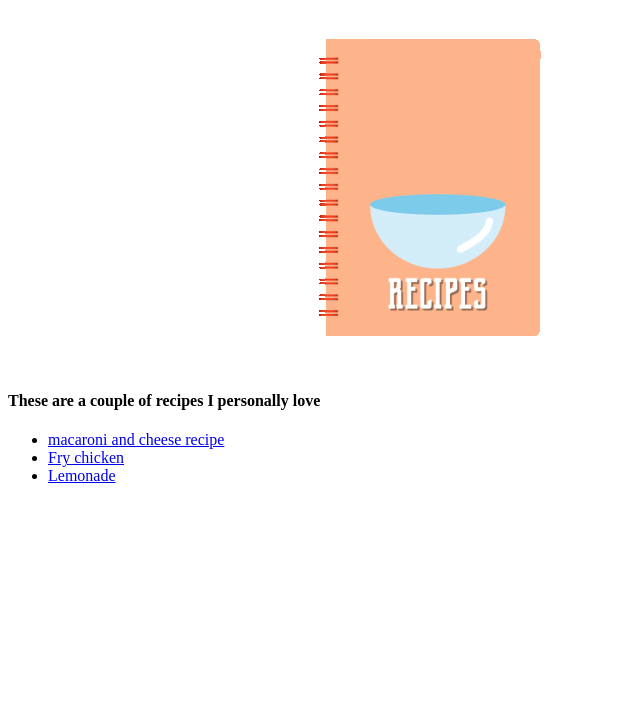
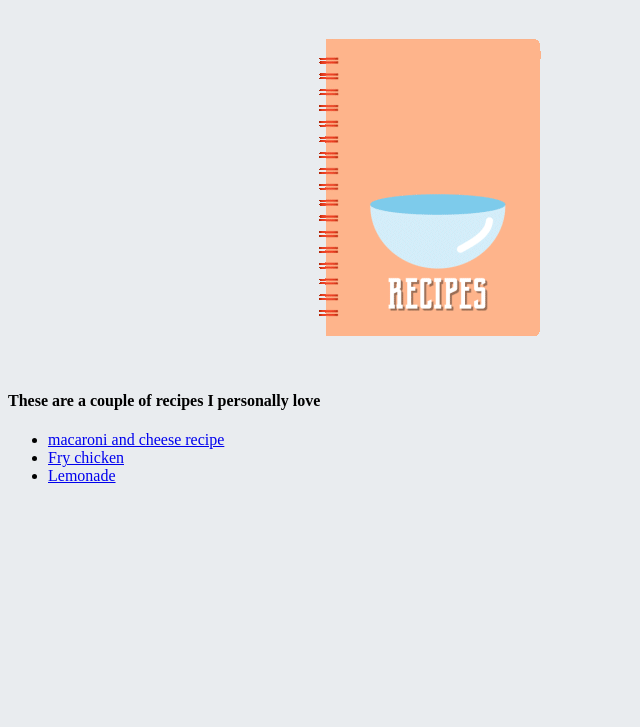
Before and after one commit to GR1MZ0/recipes-project, a plain HTML site: page index.html in a window 1280 px wide. Shown: the part 73-800 px from the top of the page, without its empty margins (0-640 px from the left). Drawn offline with Linux system fonts and the light colour scheme.

Commit message:
just added a background color to the site

```diff
--- a/index.html
+++ b/index.html
@@ -5,6 +5,7 @@
     <meta http-equiv="X-UA-Compatible" content="IE=edge">
     <meta name="viewport" content="width=device-width, initial-scale=1.0">
     <title>HomePage</title>
+    <link rel="stylesheet" href="style.css">
 </head>
 <body>
     <h1>Odin Recipes</h1>
--- /dev/null
+++ b/style.css
@@ -0,0 +1,3 @@
+body {
+  background-color: #e9ecef;
+}
```
